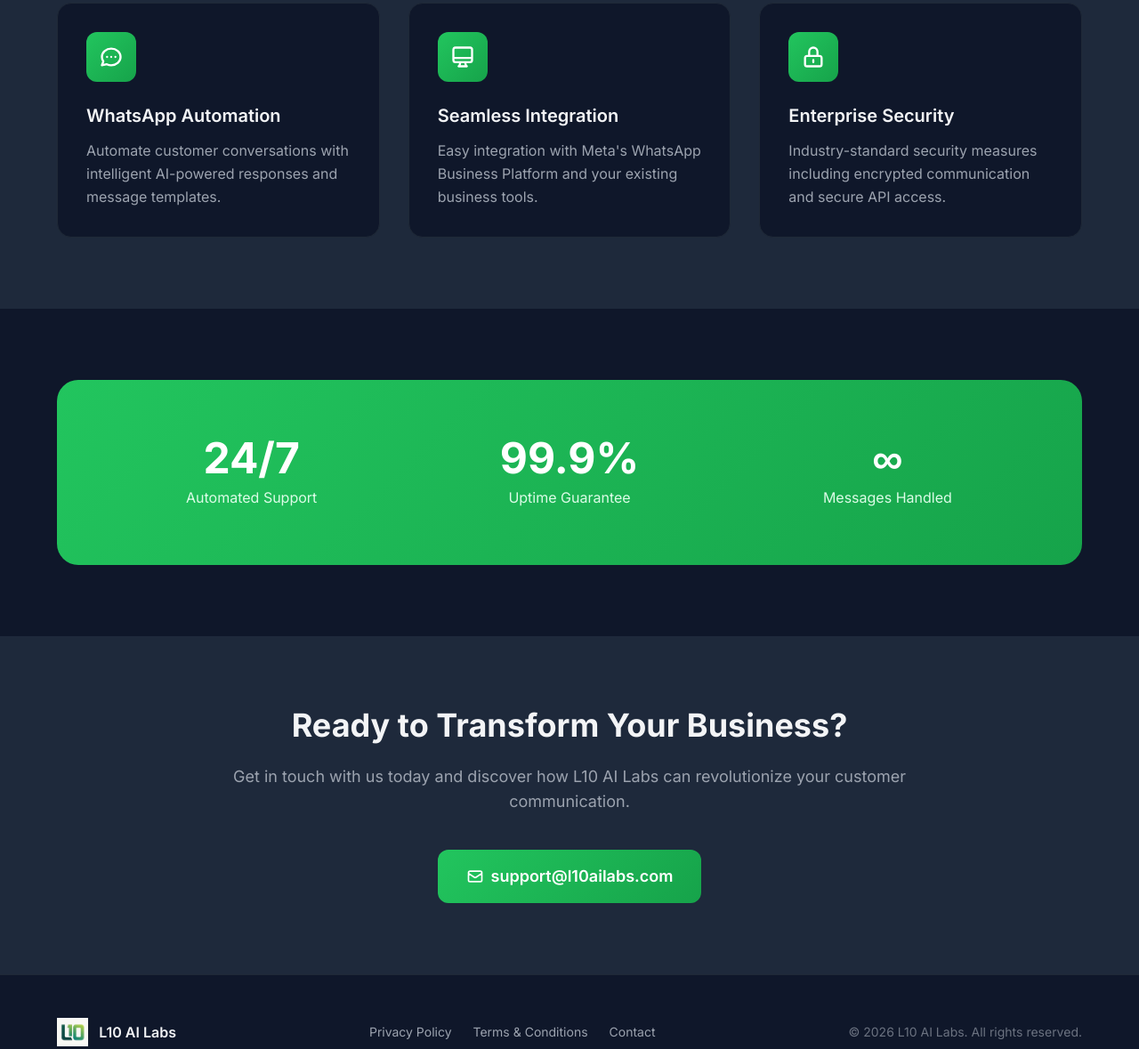
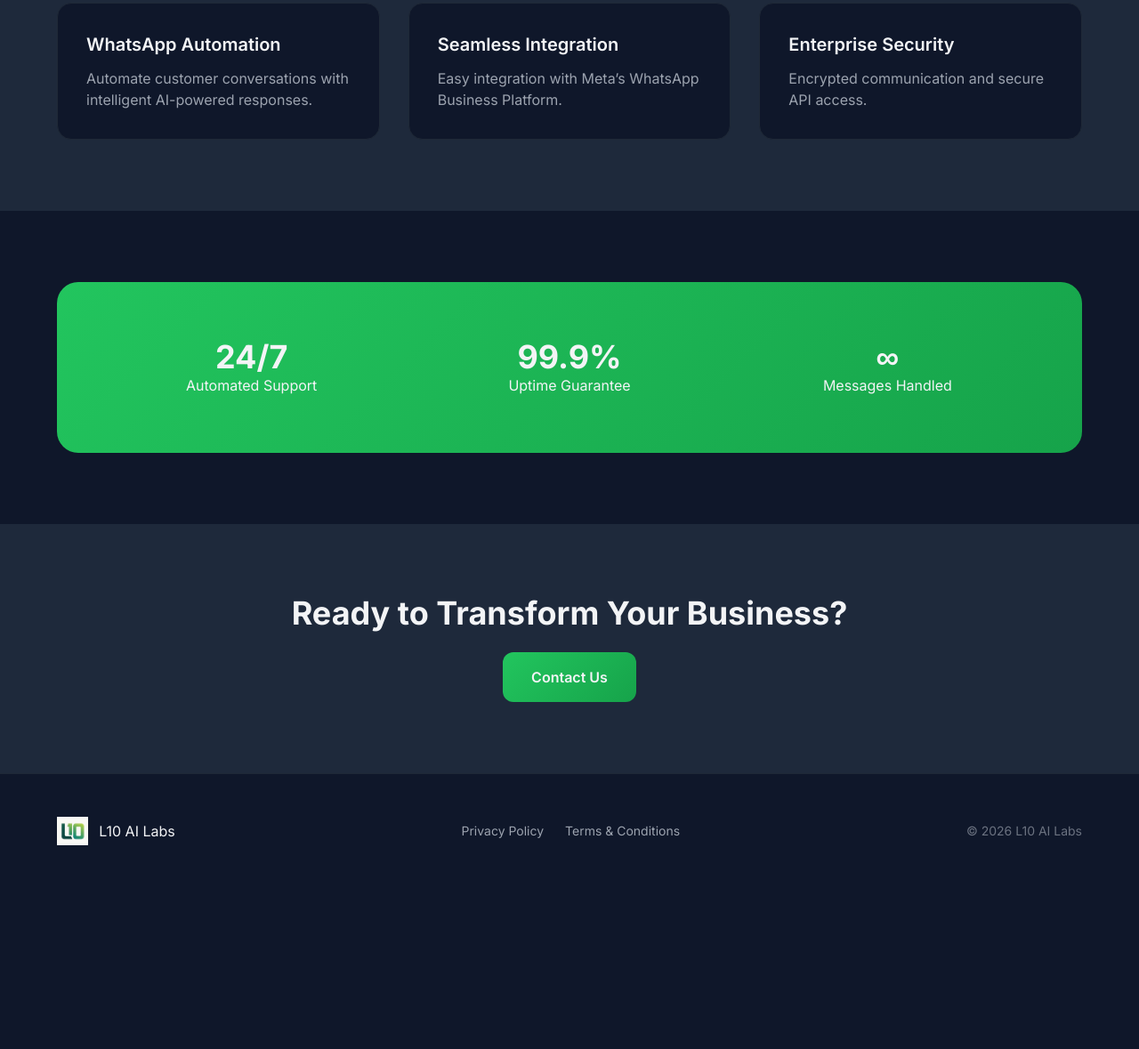
Before and after one commit to Legend-10/WhatsappAgentDemo, a plain HTML site: page index.html in a window 1280 px wide. Shown: the part 839-2018 px from the top of the page at 89% size. After the commit the page ends 1837 px from the top, so only its background shows below. Drawn offline with nearby package versions, Linux system fonts and the light colour scheme.

Commit message:
Update index.html

```diff
--- a/index.html
+++ b/index.html
@@ -4,10 +4,13 @@
   <meta charset="UTF-8">
   <meta name="viewport" content="width=device-width, initial-scale=1.0">
   <title>L10 AI Labs - AI-Powered WhatsApp Automation</title>
+
   <script src="https://cdn.tailwindcss.com"></script>
+
   <link rel="preconnect" href="https://fonts.googleapis.com">
   <link rel="preconnect" href="https://fonts.gstatic.com" crossorigin>
   <link href="https://fonts.googleapis.com/css2?family=Inter:wght@400;500;600;700&display=swap" rel="stylesheet">
+
   <script>
     tailwind.config = {
       theme: {
@@ -25,6 +28,7 @@
       }
     }
   </script>
+
   <style>
     .gradient-text {
       background: linear-gradient(135deg, #22c55e 0%, #86efac 100%);
@@ -44,36 +48,40 @@
     }
   </style>
 </head>
+
 <body class="font-sans bg-dark text-gray-100 antialiased">
+
 <!-- Navigation -->
 <nav class="fixed top-0 left-0 right-0 z-50 bg-dark/90 backdrop-blur-md border-b border-gray-800">
   <div class="max-w-6xl mx-auto px-6 py-4">
     <div class="flex items-center justify-between">
-        <a href="index.html" class="flex items-center gap-3">
-          <img src="public/logo.png" alt="L10 AI Labs" class="h-10 w-auto">
+      <a href="/" class="flex items-center gap-3">
+        <img src="/public/logo.png" alt="L10 AI Labs" class="h-10 w-auto">
         <span class="font-semibold text-xl">L10 AI Labs</span>
       </a>
+
       <div class="hidden md:flex items-center gap-8">
-          <a href="index.html" class="text-primary font-medium">Home</a>
-          <a href="/privacypolicy" class="text-gray-400 hover:text-white transition-colors">Privacy Policy</a>
-          <a href="/termsandcondition" class="text-gray-400 hover:text-white transition-colors">Terms & Conditions</a>
+        <a href="/" class="text-primary font-medium">Home</a>
+        <a href="/privacy-policy" class="text-gray-400 hover:text-white transition-colors">Privacy Policy</a>
+        <a href="/terms-and-conditions" class="text-gray-400 hover:text-white transition-colors">Terms & Conditions</a>
       </div>
+
       <a href="mailto:support@l10ailabs.com" class="hidden md:inline-flex gradient-bg text-white px-5 py-2.5 rounded-lg font-medium hover:opacity-90 transition-opacity">
         Contact Us
       </a>
-        <!-- Mobile menu button -->
+
       <button onclick="document.getElementById('mobile-menu').classList.toggle('hidden')" class="md:hidden text-gray-400 hover:text-white">
         <svg class="w-6 h-6" fill="none" stroke="currentColor" viewBox="0 0 24 24">
           <path stroke-linecap="round" stroke-linejoin="round" stroke-width="2" d="M4 6h16M4 12h16M4 18h16"></path>
         </svg>
       </button>
     </div>
-      <!-- Mobile menu -->
+
     <div id="mobile-menu" class="hidden md:hidden mt-4 pb-4 border-t border-gray-800 pt-4">
       <div class="flex flex-col gap-4">
-          <a href="index.html" class="text-primary font-medium">Home</a>
-          <a href="/privacypolicy" class="text-gray-400 hover:text-white transition-colors">Privacy Policy</a>
-          <a href="/termsandcondition" class="text-gray-400 hover:text-white transition-colors">Terms & Conditions</a>
+        <a href="/" class="text-primary font-medium">Home</a>
+        <a href="/privacy-policy" class="text-gray-400 hover:text-white transition-colors">Privacy Policy</a>
+        <a href="/terms-and-conditions" class="text-gray-400 hover:text-white transition-colors">Terms & Conditions</a>
         <a href="mailto:support@l10ailabs.com" class="gradient-bg text-white px-5 py-2.5 rounded-lg font-medium text-center">Contact Us</a>
       </div>
     </div>
@@ -106,7 +114,7 @@
   </div>
 </section>
 
-  <!-- Features Section -->
+<!-- Features -->
 <section id="features" class="py-20 px-6 bg-dark-light">
   <div class="max-w-6xl mx-auto">
     <div class="text-center mb-16">
@@ -114,94 +122,57 @@
       <p class="text-gray-400 text-lg max-w-2xl mx-auto">Powerful features designed to streamline your business communication</p>
     </div>
     <div class="grid md:grid-cols-3 gap-8">
-        <!-- Feature 1 -->
       <div class="bg-dark rounded-2xl p-8 border border-gray-800 card-hover">
-          <div class="w-14 h-14 gradient-bg rounded-xl flex items-center justify-center mb-6">
-            <svg class="w-7 h-7 text-white" fill="none" stroke="currentColor" viewBox="0 0 24 24">
-              <path stroke-linecap="round" stroke-linejoin="round" stroke-width="2" d="M8 12h.01M12 12h.01M16 12h.01M21 12c0 4.418-4.03 8-9 8a9.863 9.863 0 01-4.255-.949L3 20l1.395-3.72C3.512 15.042 3 13.574 3 12c0-4.418 4.03-8 9-8s9 3.582 9 8z"></path>
-            </svg>
+        <h3 class="text-xl font-semibold mb-3">WhatsApp Automation</h3>
+        <p class="text-gray-400">Automate customer conversations with intelligent AI-powered responses.</p>
       </div>
-          <h3 class="text-xl font-semibold mb-3">WhatsApp Automation</h3>
-          <p class="text-gray-400 leading-relaxed">Automate customer conversations with intelligent AI-powered responses and message templates.</p>
+      <div class="bg-dark rounded-2xl p-8 border border-gray-800 card-hover">
+        <h3 class="text-xl font-semibold mb-3">Seamless Integration</h3>
+        <p class="text-gray-400">Easy integration with Meta’s WhatsApp Business Platform.</p>
       </div>
-        <!-- Feature 2 -->
       <div class="bg-dark rounded-2xl p-8 border border-gray-800 card-hover">
-          <div class="w-14 h-14 gradient-bg rounded-xl flex items-center justify-center mb-6">
-            <svg class="w-7 h-7 text-white" fill="none" stroke="currentColor" viewBox="0 0 24 24">
-              <path stroke-linecap="round" stroke-linejoin="round" stroke-width="2" d="M9.75 17L9 20l-1 1h8l-1-1-.75-3M3 13h18M5 17h14a2 2 0 002-2V5a2 2 0 00-2-2H5a2 2 0 00-2 2v10a2 2 0 002 2z"></path>
-            </svg>
-          </div>
-          <h3 class="text-xl font-semibold mb-3">Seamless Integration</h3>
-          <p class="text-gray-400 leading-relaxed">Easy integration with Meta's WhatsApp Business Platform and your existing business tools.</p>
-        </div>
-        <!-- Feature 3 -->
-        <div class="bg-dark rounded-2xl p-8 border border-gray-800 card-hover">
-          <div class="w-14 h-14 gradient-bg rounded-xl flex items-center justify-center mb-6">
-            <svg class="w-7 h-7 text-white" fill="none" stroke="currentColor" viewBox="0 0 24 24">
-              <path stroke-linecap="round" stroke-linejoin="round" stroke-width="2" d="M12 15v2m-6 4h12a2 2 0 002-2v-6a2 2 0 00-2-2H6a2 2 0 00-2 2v6a2 2 0 002 2zm10-10V7a4 4 0 00-8 0v4h8z"></path>
-            </svg>
-          </div>
         <h3 class="text-xl font-semibold mb-3">Enterprise Security</h3>
-          <p class="text-gray-400 leading-relaxed">Industry-standard security measures including encrypted communication and secure API access.</p>
+        <p class="text-gray-400">Encrypted communication and secure API access.</p>
       </div>
     </div>
   </div>
 </section>
 
-  <!-- Stats Section -->
+<!-- Stats -->
 <section class="py-20 px-6">
   <div class="max-w-6xl mx-auto">
     <div class="gradient-bg rounded-3xl p-12 md:p-16">
       <div class="grid md:grid-cols-3 gap-12 text-center">
-          <div>
-            <div class="text-4xl md:text-5xl font-bold text-white mb-2">24/7</div>
-            <div class="text-green-100">Automated Support</div>
-          </div>
-          <div>
-            <div class="text-4xl md:text-5xl font-bold text-white mb-2">99.9%</div>
-            <div class="text-green-100">Uptime Guarantee</div>
-          </div>
-          <div>
-            <div class="text-4xl md:text-5xl font-bold text-white mb-2">∞</div>
-            <div class="text-green-100">Messages Handled</div>
-          </div>
+        <div><div class="text-4xl font-bold">24/7</div><div>Automated Support</div></div>
+        <div><div class="text-4xl font-bold">99.9%</div><div>Uptime Guarantee</div></div>
+        <div><div class="text-4xl font-bold">∞</div><div>Messages Handled</div></div>
       </div>
     </div>
   </div>
 </section>
 
-  <!-- CTA Section -->
-  <section class="py-20 px-6 bg-dark-light">
-    <div class="max-w-3xl mx-auto text-center">
+<!-- CTA -->
+<section class="py-20 px-6 bg-dark-light text-center">
   <h2 class="text-3xl md:text-4xl font-bold mb-6">Ready to Transform Your Business?</h2>
-      <p class="text-gray-400 text-lg mb-10">Get in touch with us today and discover how L10 AI Labs can revolutionize your customer communication.</p>
-      <a href="mailto:support@l10ailabs.com" class="inline-flex items-center gap-2 gradient-bg text-white px-8 py-4 rounded-xl font-semibold text-lg hover:opacity-90 transition-opacity">
-        <svg class="w-5 h-5" fill="none" stroke="currentColor" viewBox="0 0 24 24">
-          <path stroke-linecap="round" stroke-linejoin="round" stroke-width="2" d="M3 8l7.89 5.26a2 2 0 002.22 0L21 8M5 19h14a2 2 0 002-2V7a2 2 0 00-2-2H5a2 2 0 00-2 2v10a2 2 0 002 2z"></path>
-        </svg>
-        support@l10ailabs.com
+  <a href="mailto:support@l10ailabs.com" class="gradient-bg px-8 py-4 rounded-xl font-semibold inline-block">
+    Contact Us
   </a>
-    </div>
 </section>
 
 <!-- Footer -->
 <footer class="py-12 px-6 border-t border-gray-800">
-    <div class="max-w-6xl mx-auto">
-      <div class="flex flex-col md:flex-row items-center justify-between gap-6">
+  <div class="max-w-6xl mx-auto flex flex-col md:flex-row justify-between items-center gap-6">
     <div class="flex items-center gap-3">
-          <img src="public/logo.png" alt="L10 AI Labs" class="h-8 w-auto">
-          <span class="font-semibold">L10 AI Labs</span>
+      <img src="/public/logo.png" class="h-8">
+      <span>L10 AI Labs</span>
     </div>
-        <div class="flex flex-wrap items-center justify-center gap-6 text-sm text-gray-400">
-          <a href="/privacypolicy" class="hover:text-white transition-colors">Privacy Policy</a>
-          <a href="/termsandcondition" class="hover:text-white transition-colors">Terms & Conditions</a>
-          <a href="mailto:support@l10ailabs.com" class="hover:text-white transition-colors">Contact</a>
+    <div class="flex gap-6 text-gray-400 text-sm">
+      <a href="/privacy-policy">Privacy Policy</a>
+      <a href="/terms-and-conditions">Terms & Conditions</a>
     </div>
-        <div class="text-sm text-gray-500">
-          © 2026 L10 AI Labs. All rights reserved.
-        </div>
-      </div>
+    <div class="text-gray-500 text-sm">© 2026 L10 AI Labs</div>
   </div>
 </footer>
+
 </body>
 </html>
```
Lines whose indentation alone changed are shown as unchanged.
